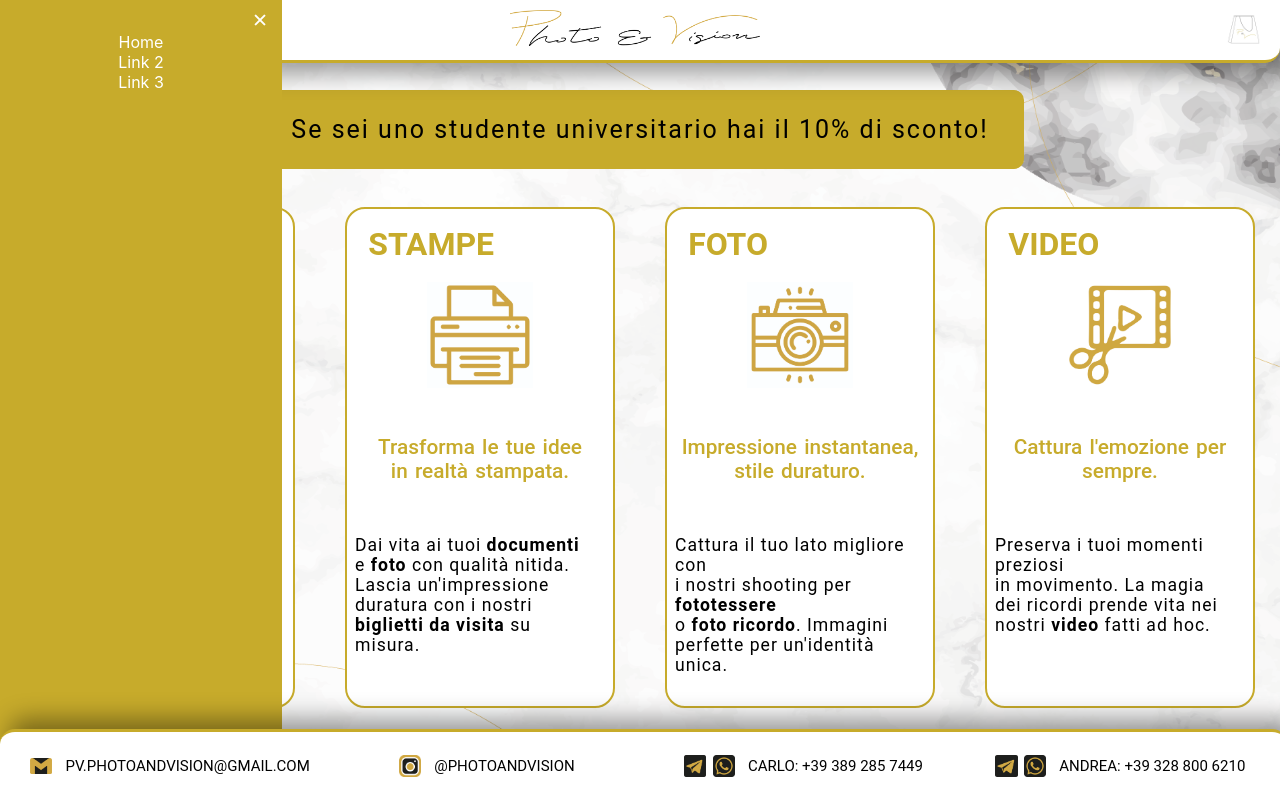
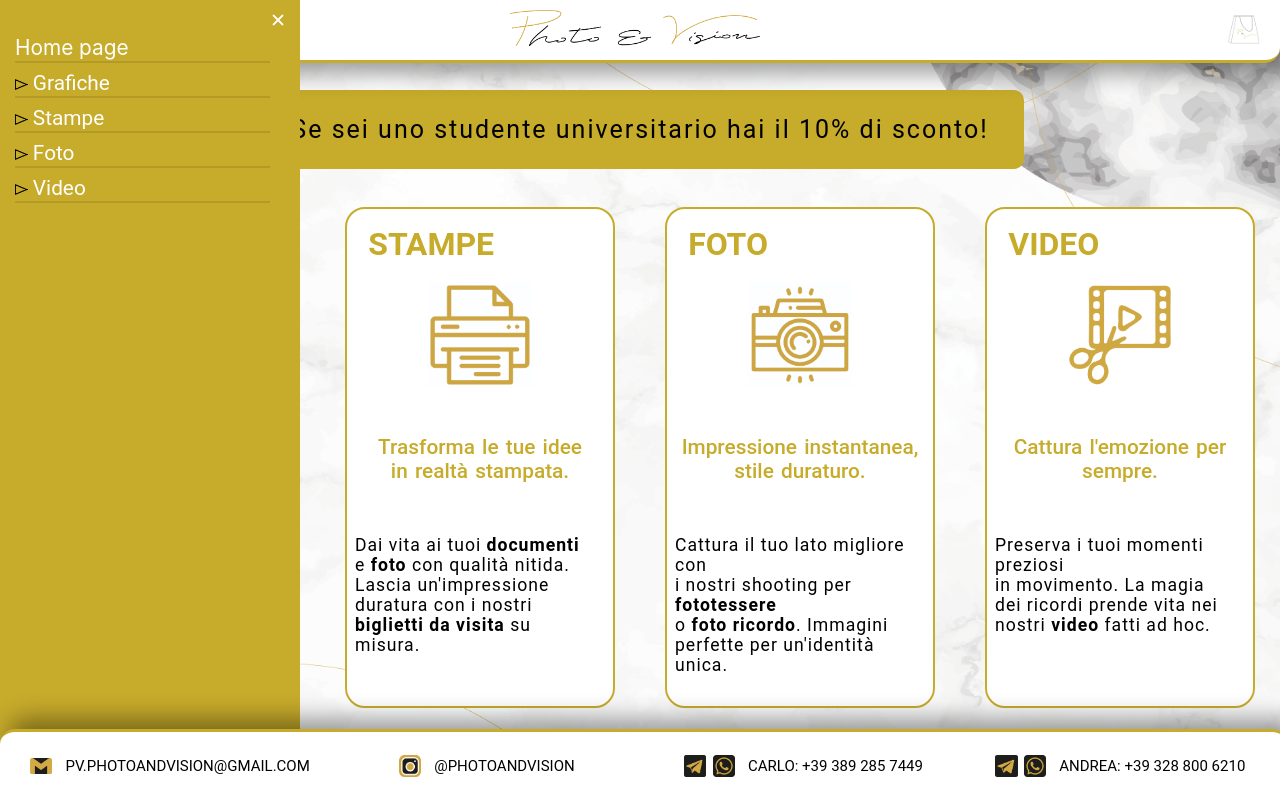
Before and after one commit to CarloVitto01/sito-web-pv, a React (Create React App) app: page / in a window 1280 px wide. Both pictures are taken after a click on the button 224 px from the left and 29 px from the top of the page. Shown: the top 800 px of the page. Built offline with nearby package versions, Linux system fonts and the light colour scheme.

Commit message:
Nuovo sito parte 3

```diff
--- a/src/PVsito.css
+++ b/src/PVsito.css
@@ -7,6 +7,18 @@ body {
   background-attachment: fixed;
   padding: 0;
 }
+
+
+.fontScritteTitoliMenu{
+  font-family: "Roboto", sans-serif;
+}
+
+.fontScritteSottoMenu{
+  font-family: "Roboto", sans-serif;
+  font-size: 80%;
+}
+
+
 
 /* Stili per l'header */
 .header {
@@ -63,15 +75,15 @@ body {
   position: fixed;
   left: 0; /* Cambia il valore da -250px a 0 */
   top: 0;
-  width: 250px; /* Cambia la larghezza del menu */
+  width: 300px; /* Cambia la larghezza del menu */
   height: 100%;
   background-color: rgb(199, 171, 43);
   color: #fff;
-  padding: 1rem;
-  transition: left 0.3s ease; /* Cambia la durata della transizione */
+  transition: left 0.1s ease; /* Cambia la durata della transizione */
   z-index: 1;
+  display: flex;
+  flex-direction: column;
 }
-
 
 .close-menu-button {
   background: none;
@@ -84,29 +96,42 @@ body {
   right: 0.5rem;
 }
 
-.menu-list,
+.menu-list{
+  font-size: 1.3rem;
+  text-align: left;
+  margin: 5%;
+  padding: 5%;
+}
+
+.menu-list li {
+  position: relative;
+  padding: 5px 0; /* Aggiungi spazio sopra e sotto */
+}
+
+.menu-list > li::before {
+  content: "";
+  position: absolute;
+  bottom: 5%;
+  left: 0%;
+  width: 100%; /* Modifica la lunghezza desiderata, ad esempio 70% */
+  height: 2px;
+  background-color: rgba(0, 0, 0, 0.1);
+}
+
+
+.sub-menu-list li {
+  position: relative; /* Aggiungi questa proprietà per evitare spostamenti */
+}
+
+/* Stili per il sottomenu */
 .sub-menu-list {
   list-style: none;
   padding-left: 0;
-}
-
-.menu-list li,
-.sub-menu-list li {
-  position: relative;
-}
-
-/*.menu-list li::before,
-.sub-menu-list li::before {
-  content: "▶";
-  position: absolute;
-  left: 0;
-}*/
-
-
-
-.sub-menu-list {
-  padding-left: 1rem;
-  margin-top: 0.5rem;
+  margin-left: 20%;
+  display: flex;
+  flex-direction: column;
+  align-items: flex-start;
+  position: relative; /* Aggiungi questa proprietà per evitare spostamenti */
 }
 
 .menu-list a,
@@ -114,7 +139,39 @@ body {
   color: #ffffff;
   text-decoration: none;
   margin-bottom: 0.5rem;
+  text-align: start;
 }
+
+.menu-list,
+.sub-menu-list {
+  list-style: none;
+  padding-left: 0;
+  display: flex;
+  flex-direction: column; /* Cambia la direzione del flexbox a colonna */
+}
+
+.menu-list a,
+.sub-menu-list a {
+  color: #ffffff;
+  text-decoration: none;
+  margin-bottom: 0.5rem;
+  text-align: start; /* Allinea il testo a sinistra */
+}
+
+.frecciaNera {
+  width: 5%;
+}
+
+.frecciaNeraRotante{
+  width: 5%;
+  margin-right: 2%;
+}
+
+.rotated {
+  transform: rotate(90deg);
+  transition: transform 0.3s ease;
+}
+
 
 .riquadroStudente{
   display: flex;
--- a/src/PVsito.tsx
+++ b/src/PVsito.tsx
@@ -11,6 +11,7 @@ import Logo_Telegram from './Logo_Telegram.png';
 import Logo_mail from './Logo_mail.png';
 import Logo_Instagram from './Logo_Instagram.png';
 import logo_carrello from './logo_carrello.jpg';
+import Freccetta_Nera from './Freccetta_Nera.png';
 
 function PVsito() {
   const [isMenuOpen, setIsMenuOpen] = useState(false);
@@ -20,7 +21,7 @@ function PVsito() {
     setIsMenuOpen(!isMenuOpen);
   };
 
-  const toggleSubMenu = (index: number) => { // Aggiunto il tipo 'number' al parametro
+  const toggleSubMenu = (index: number) => {
     setActiveSubMenu(activeSubMenu === index ? null : index);
   };
 
@@ -42,14 +43,53 @@ function PVsito() {
                   ✕
                 </button>
                 <ul className="menu-list">
-                  <li><a href="#">Home</a></li>
-                  <li><a href="#">Link 2</a></li>
+                  <li><a href="#">Home page</a></li>
                   <li>
-                    <a href="#" onClick={() => toggleSubMenu(0)}>Link 3</a>
+                  <a href="#" onClick={() => toggleSubMenu(0)}>
+                      <img src={Freccetta_Nera} alt="" className={`frecciaNeraRotante ${activeSubMenu === 0 ? 'rotated' : ''}`} />
+                      <span className="fontScritteTitoliMenu">Grafiche</span>
+                    </a>
                     {activeSubMenu === 0 && (
                       <ul className="sub-menu-list">
-                        <li><a href="#">Sublink 1</a></li>
-                        <li><a href="#">Sublink 2</a></li>
+                        <li><a href="#"><img src={Freccetta_Nera} alt="" className="frecciaNera" /> <text className="fontScritteSottoMenu">Crea il tuo logo</text></a></li>
+                        <li><a href="#"><img src={Freccetta_Nera} alt="" className="frecciaNera" /> <text className="fontScritteSottoMenu">Biglietti da visita</text></a></li>
+                        <li><a href="#"><img src={Freccetta_Nera} alt="" className="frecciaNera" /> <text className="fontScritteSottoMenu">La tua locandina</text></a></li>
+                      </ul>
+                    )}
+                  </li>
+                  <li>
+                    <a href="#" onClick={() => toggleSubMenu(1)}>
+                      <img src={Freccetta_Nera} alt="" className={`frecciaNeraRotante ${activeSubMenu === 1 ? 'rotated' : ''}`} />
+                      <span className="fontScritteTitoliMenu">Stampe</span>
+                    </a>
+                    {activeSubMenu === 1 && (
+                      <ul className="sub-menu-list">
+                        <li><a href="#"><img src={Freccetta_Nera} alt="" className="frecciaNera" /> <text className="fontScritteSottoMenu">Stampa il tuo documento</text></a></li>
+                        <li><a href="#"><img src={Freccetta_Nera} alt="" className="frecciaNera" /> <text className="fontScritteSottoMenu">Stampa le tue foto</text></a></li>
+                        <li><a href="#"><img src={Freccetta_Nera} alt="" className="frecciaNera" /> <text className="fontScritteSottoMenu">Stampa i tuoi biglietti da visita</text></a></li>
+                      </ul>
+                    )}
+                  </li>
+                  <li>
+                  <a href="#" onClick={() => toggleSubMenu(2)}>
+                      <img src={Freccetta_Nera} alt="" className={`frecciaNeraRotante ${activeSubMenu === 2 ? 'rotated' : ''}`} />
+                      <span className="fontScritteTitoliMenu">Foto</span>
+                    </a>
+                    {activeSubMenu === 2 && (
+                      <ul className="sub-menu-list">
+                        <li><a href="#"><img src={Freccetta_Nera} alt="" className="frecciaNera" /> <text className="fontScritteSottoMenu">Fototessere</text></a></li>
+                        <li><a href="#"><img src={Freccetta_Nera} alt="" className="frecciaNera" /> <text className="fontScritteSottoMenu">Foto ricordo</text></a></li>
+                      </ul>
+                    )}
+                  </li>
+                  <li>
+                  <a href="#" onClick={() => toggleSubMenu(3)}>
+                      <img src={Freccetta_Nera} alt="" className={`frecciaNeraRotante ${activeSubMenu === 3 ? 'rotated' : ''}`} />
+                      <span className="fontScritteTitoliMenu">Video</span>
+                    </a>
+                    {activeSubMenu === 3 && (
+                      <ul className="sub-menu-list">
+                        <li><a href="#"><img src={Freccetta_Nera} alt="" className="frecciaNera" /> <text className="fontScritteSottoMenu">Realizza il tuo video</text></a></li>
                       </ul>
                     )}
                   </li>
@@ -61,8 +101,8 @@ function PVsito() {
             <img src={logo} alt="Logo" className="Logo" />
           </div>
           <div className="header-section header-section-right">
-    <img src={logo_carrello} alt="Logo_Carrello" className="Logo_Carrello" />
-  </div>
+            <img src={logo_carrello} alt="Logo_Carrello" className="Logo_Carrello" />
+          </div>
         </div>
         <div className="riquadroStudente">{/*RIQUADRO STUDENTE SULLO SCONTO DEL 10%*/}
           <div className="riquadroInternoStudente">
```
Also changed, not shown: src/Freccetta_Nera.png (added).
